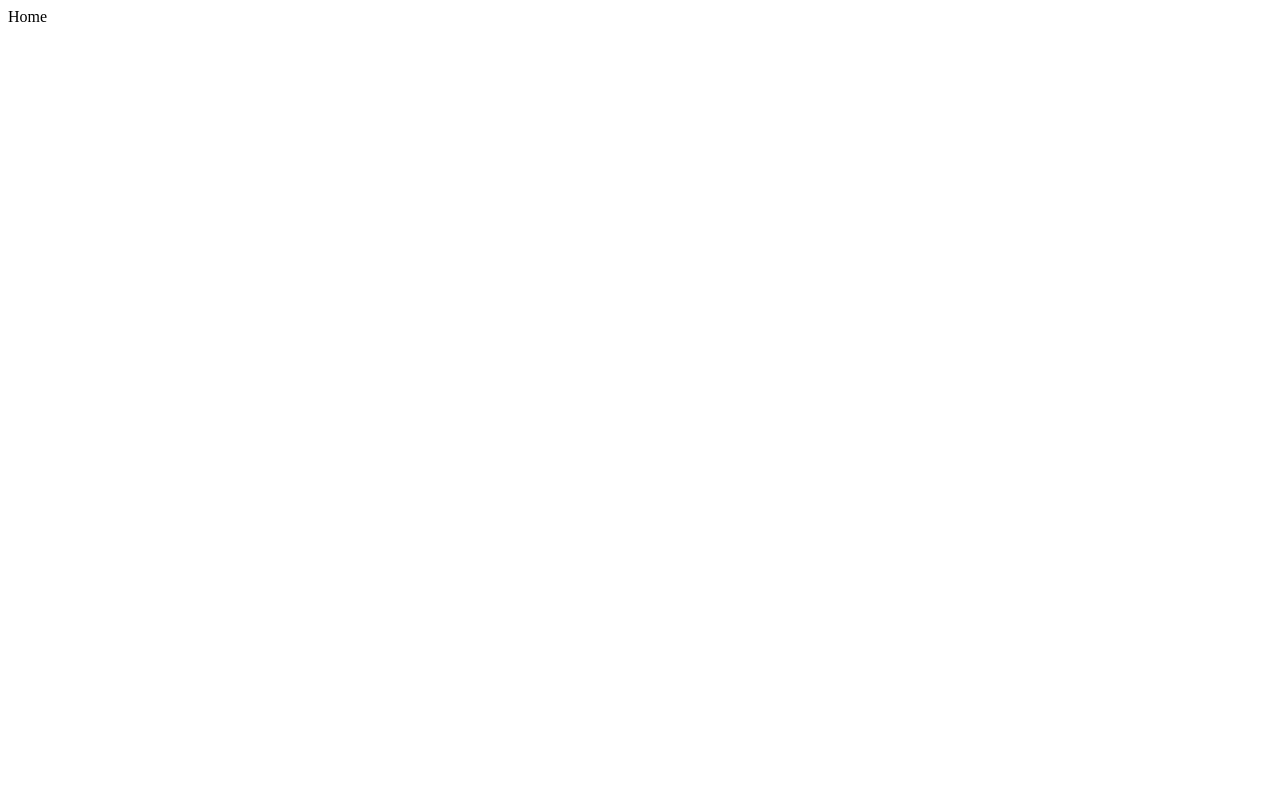
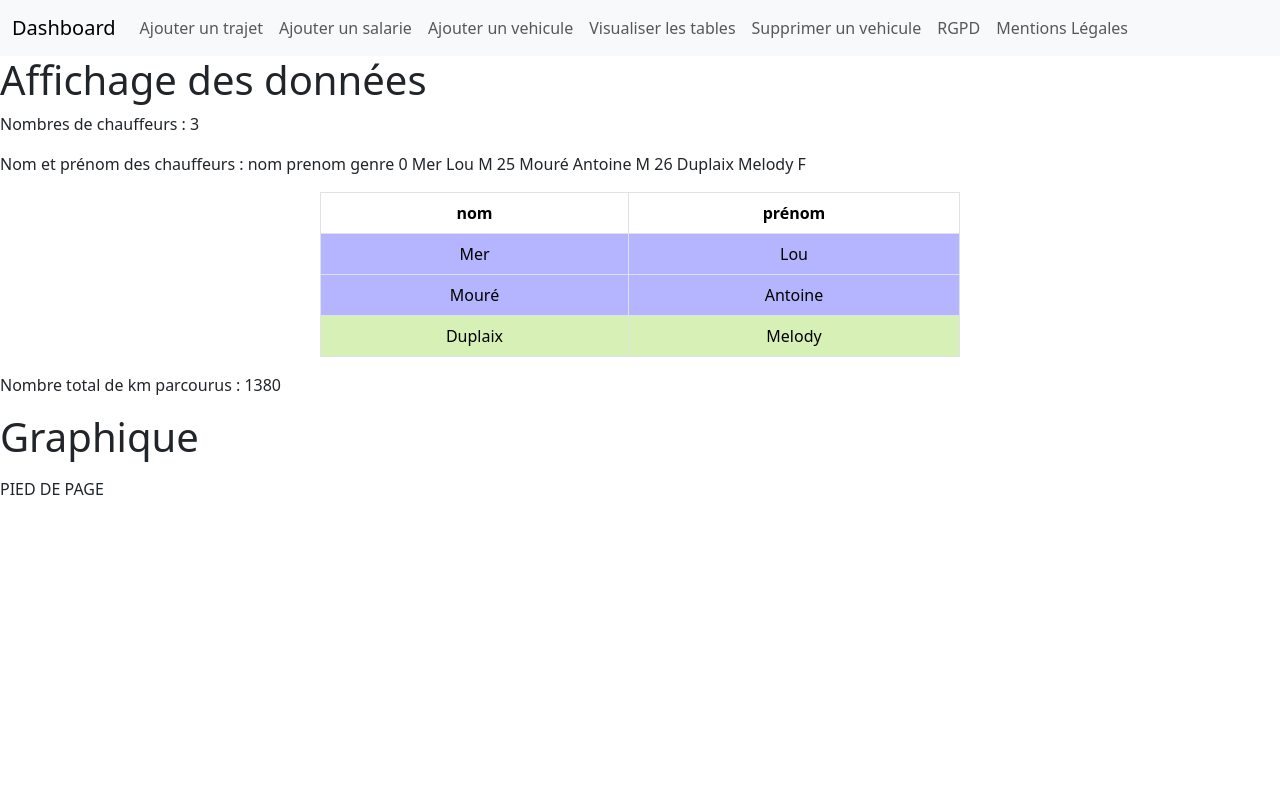
Before and after one commit to MelodyDuplaix/projet_flask, a Flask app: page / in a window 1280 px wide. Before the commit the page is almost empty. Run offline with Flask 3, Linux system fonts and the light colour scheme; data comes from the database, SQL or seed files in the repository; both versions use the stored data as it was after the commit.

Commit message:
ajout de toutes les pages et corrections de la page d'accueil, modification de la mise en page

```diff
--- a/app.py
+++ b/app.py
@@ -6,6 +6,7 @@ from wtforms.validators import DataRequired
 import sqlite3
 from lib.utils import *
 from lib.database import *
+from lib.analyses import *
 
 # biblothèques de data
 import pandas as pd
@@ -21,10 +22,20 @@ app = Flask(__name__) # app est le nom du fichier obligatoirement, on lui attrib
 app.config["CACHE_TYPE"] = "null"
 app.config['SECRET_KEY'] = "Ma super clé !"
 
+
+
 # première page
 @app.route("/") # méthode qui permet de créer des pages web
 def f_index():
-    return "Home"
+    df= requetes_tables_transformation_dataframe()
+    v_afficher_nombres_chauffeurs = afficher_nombre_chauffeurs(df)
+    v_afficher_nom_prenom = afficher_nom_prenom_chauffeurs(df)
+    v_nb_de_km_parcouru_total = nb_de_km_parcouru_total(df)
+    v_graphique = graphique(df)
+    return render_template("t_analyses.html", t_afficher_nombres_chauffeurs = v_afficher_nombres_chauffeurs,
+                                        t_afficher_nom_prenom = v_afficher_nom_prenom,
+                                        t_nb_de_km_parcouru_total = v_nb_de_km_parcouru_total,
+                                        t_graphique = v_graphique)
 
 
 
--- a/lib/analyses.py
+++ b/lib/analyses.py
@@ -2,6 +2,7 @@ import plotly.graph_objects as go
 import json
 import plotly
 import sqlite3
+import pandas as pd
 
 #===============================================================
 #Récupérer toutes les tables
@@ -13,7 +14,7 @@ def calcul_km_parcouru (df):
     return df
 
 def requetes_tables_transformation_dataframe():
-    con = sqlite3.connect('Tout_roule.db')
+    con = sqlite3.connect('toutroule.db')
     cursor = con.cursor()
     cursor.execute('''SELECT
         c.id_chauffeur,
@@ -29,7 +30,7 @@ def requetes_tables_transformation_dataframe():
     FROM
         trajets as t
         JOIN chauffeurs as c ON t.id_chauffeur = c.id_chauffeur
-        JOIN vehicule as v ON t.id_vehicule = v.id_vehicule''')
+        JOIN vehicules as v ON t.id_vehicule = v.id_vehicule''')
 #===============================================================
 # Récupérez toutes les lignes dans un DataFrame
     df = pd.DataFrame(cursor.fetchall(), columns=[
@@ -58,7 +59,7 @@ def requetes_tables_transformation_dataframe():
 #Afficher le nom et le prénom des chauffeurs
 
 def afficher_nom_prenom_chauffeurs(df):
-    df_identite = df[["nom", "prenom",'genre']]
+    df_identite = df[["nom", "prenom",'genre']].drop_duplicates()
     return df_identite
 
 #pour appeler la fonction c'est: afficher_nom_prenom_chauffeurs(df)
--- a/static/css/t_analyses.css
+++ b/static/css/t_analyses.css
@@ -1,7 +1,14 @@
 .green{
-    background-color: rgba(148, 245, 12, 0.345);
+    background-color: rgba(148, 245, 12, 0.258) !important;
 }
 
 .blue{
-    background-color: rgba(0, 0, 255, 0.384);
+    background-color: rgba(0, 0, 255, 0.296) !important;
 }
+.table {
+    width: 50%;
+    justify-content: center;
+    margin-left: auto;
+    margin-right: auto;
+    text-align:center;
+}
--- a/templates/t_analyses.html
+++ b/templates/t_analyses.html
@@ -10,7 +10,7 @@
     <p>Nombres de chauffeurs : {{ t_afficher_nombres_chauffeurs }}</p>
     <p>Nom et prénom des chauffeurs : {{ t_afficher_nom_prenom }}</p>
 
-    <table class="table table-striped table-hover table-bordered">
+    <table class="table table-striped table-hover table-bordered align-middle">
         <thead>
             <tr>
                 <th>nom</th>
@@ -25,10 +25,10 @@
                 <td class=green>{{ row["prenom"] }}</td>
                 {%endif%}
                 <tr>
-                    {% if row["genre"] =="M" %}
-                    <td class=blue>{{ row["nom"] }}</td>
-                    <td class=blue>{{ row["prenom"] }}</td>
-                    {%endif%}
+                {% if row["genre"] =="M" %}
+                <td class=blue>{{ row["nom"] }}</td>
+                <td class=blue>{{ row["prenom"] }}</td>
+                {%endif%}
             </tr>
             {% endfor %}
         </tbody>
```
Also changed, not shown: toutroule.db, 1 other file.
